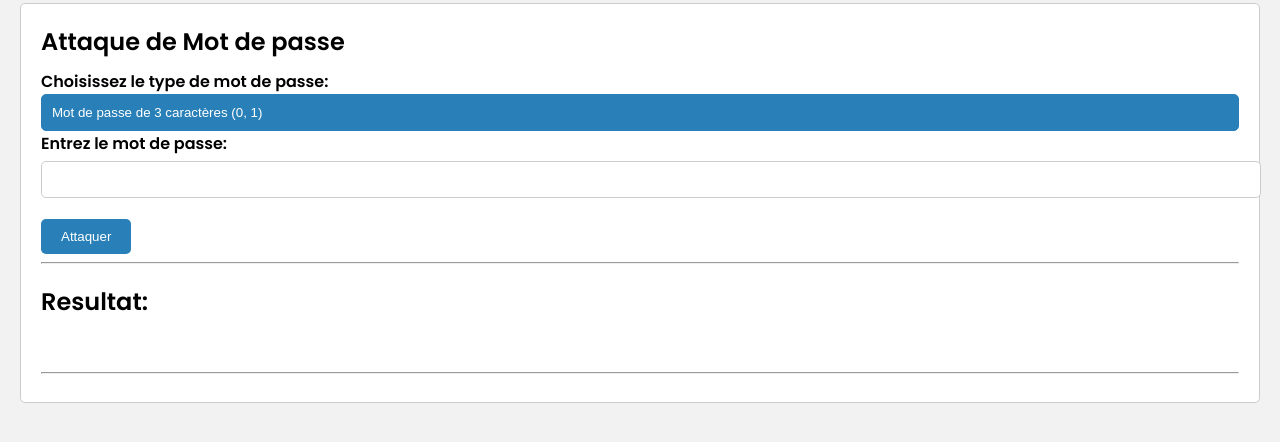
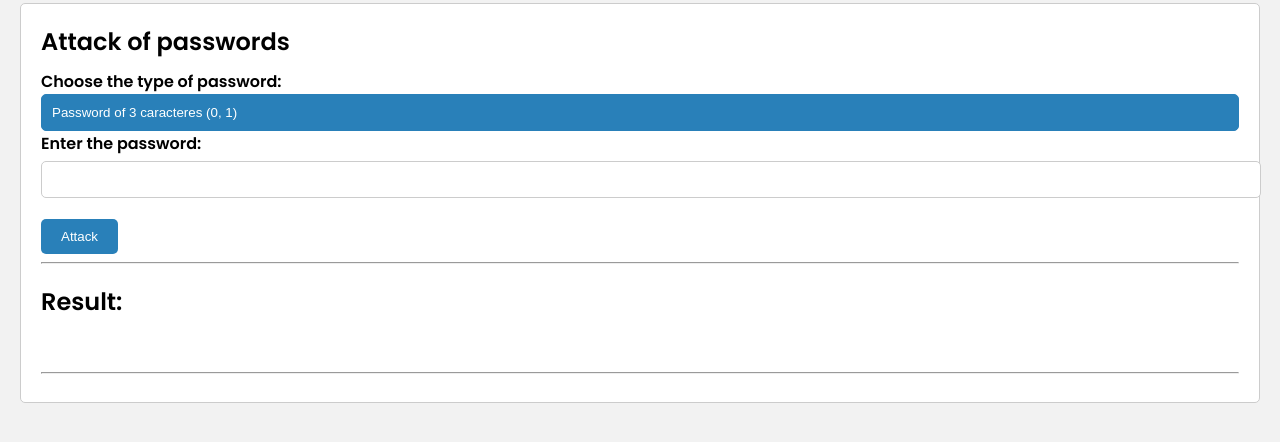
Before and after one commit to rubiginosar/boite-crypto, a PHP site: page /att.php in a window 1280 px wide. Shown: the part 77-519 px from the top of the page. Run offline with PHP 8.4, Linux system fonts and the light colour scheme.

Commit message:
english one

```diff
--- a/projet/att.php
+++ b/projet/att.php
@@ -24,7 +24,7 @@ if (isset($_POST['attackButton'])) {
 <head>
     <meta charset="UTF-8">
     <meta name="viewport" content="width=device-width, initial-scale=1.0">
-    <title>Attaque de Mot de passe</title>
+    <title>Attack of passwords</title>
     <style>
       @import url("https://fonts.googleapis.com/css2?family=Noto+Sans:wght@700&family=Poppins:wght@400;500;600&display=swap");
       body {
@@ -173,43 +173,43 @@ if (isset($_POST['attackButton'])) {
       </nav>
     </header>
     <section>
-    <h1>Attaque de Mot de passe</h1>
+    <h1>Attack of passwords</h1>
     <form id="passwordForm" method="post">
-        <label for="passwordType">Choisissez le type de mot de passe:</label>
+        <label for="passwordType">Choose the type of password:</label>
         <select id="passwordType" name="passwordType" onchange="checkPassword()" class="slct">
-            <option value="3caracteres">Mot de passe de 3 caractères (0, 1)</option>
-            <option value="5chiffres">Mot de passe de 5 chiffres (0..9)</option>
-            <option value="5caracteres">Mot de passe de 5 caractères (a..z, A..Z, 0..9, +, *, ...)</option>
+            <option value="3caracteres">Password of 3 caracteres (0, 1)</option>
+            <option value="5chiffres">Password of 5 caracteres (0..9)</option>
+            <option value="5caracteres">Password of 5 caracteres (a..z, A..Z, 0..9, +, *, ...)</option>
         </select>
         <br>
 
-        <label for="password">Entrez le mot de passe:</label>
+        <label for="password">Enter the password:</label>
         <input type="text" id="password" name="password" oninput="checkPassword()">
         <br>
 
         <p id="error-message" style="color: red"><?php echo $errorMessage; ?></p>
 
-        <button type="submit" name="attackButton" class="submit">Attaquer</button>
+        <button type="submit" name="attackButton" class="submit">Attack</button>
     </form>
     <hr>
-    <h2>Resultat:</h2>
+    <h2>Result:</h2>
     <?php
         if (isset($_POST['attackButton'])) {
             if ($selectedPasswordType === '3caracteres') {
                 $command = "python type1.py " . escapeshellarg($passwordInput);
                 $reversed_message = shell_exec($command);
                 // Exécutez l'attaque pour le mot de passe de 3 caractères ici
-                echo 'Lancement de l\'attaque pour le mot de passe de 3 caracteres. Resultat : ' . $reversed_message;
+                echo 'Launch of an attack <Password of 3 caracteres>. <br> ' . $reversed_message;
             } elseif ($selectedPasswordType === '5chiffres') {
                 $command = "python type2.py " . escapeshellarg($passwordInput);
                 $reversed_message = shell_exec($command);
                 // Exécutez l'attaque pour le mot de passe de 5 chiffres ici
-                echo 'Lancement de l\'attaque pour le mot de passe de 5 chiffres.'. $reversed_message;
+                echo 'Launch of an attack <Password of 5 caracteres>.'. $reversed_message;
             } elseif ($selectedPasswordType === '5caracteres') {
                 $command = "python type3.py " . escapeshellarg($passwordInput);
                 $reversed_message = shell_exec($command);
                 // Exécutez l'attaque pour le mot de passe de 5 caractères spéciaux ici
-                echo 'Lancement de l\'attaque pour le mot de passe de 5 caracteres speciaux.'. $reversed_message ;
+                echo 'Launch of an attack <Password of 5 special caracteres>.'. $reversed_message ;
             }
         }
         ?>
```
